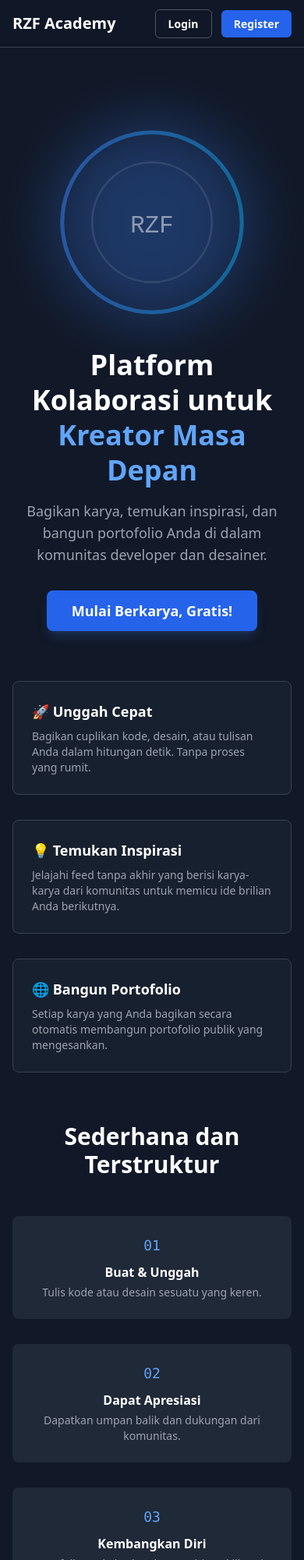
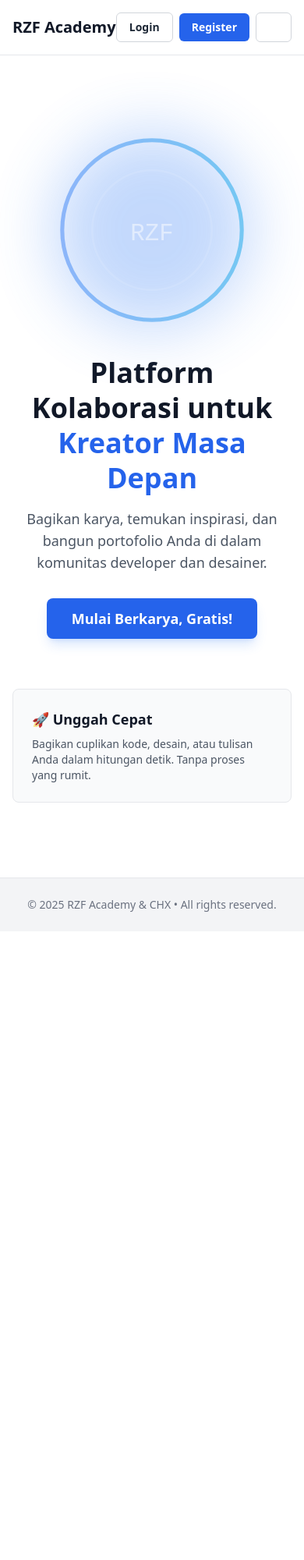
Before and after one commit to ChXz-pkl/blog-chx, a plain HTML site: page index.html in a window 390 px wide. Shown: the top 2000 px of the page at 78% size. After the commit the page ends 1194 px from the top, so only its background shows below. Drawn offline with nearby package versions, Linux system fonts and the light colour scheme.

Commit message:
Update index.html

```diff
--- a/index.html
+++ b/index.html
@@ -1,12 +1,17 @@
 <!DOCTYPE html>
-<html lang="id">
+<html lang="id" class="dark">
 <head>
     <meta charset="UTF-8" />
     <meta name="viewport" content="width=device-width, initial-scale=1" />
     <title>RZF Academy - Platform Kolaborasi Kreator</title>
     <script src="https://cdn.tailwindcss.com"></script>
+    <script>
+        tailwind.config = {
+            darkMode: 'class',
+        }
+    </script>
     <style>
-        /* CSS untuk animasi scroll */
+        /* CSS untuk animasi scroll (tidak berubah) */
         .animate-on-scroll {
             opacity: 0;
             transform: translateY(30px);
@@ -18,13 +23,18 @@
         }
     </style>
 </head>
-<body class="bg-gray-900 text-gray-200 min-h-screen flex flex-col font-sans">
+<body class="bg-white dark:bg-gray-900 text-gray-800 dark:text-gray-200 min-h-screen flex flex-col font-sans transition-colors duration-300">
 
-    <nav class="bg-gray-900/80 backdrop-blur-sm text-white px-4 md:px-8 py-4 flex justify-between items-center sticky top-0 z-20 border-b border-gray-700">
-        <h1 class="text-xl font-bold">RZF Academy</h1>
-        <div class="space-x-2">
-            <a href="login.html" class="px-4 py-2 border border-gray-600 rounded-md hover:bg-gray-800 text-sm font-semibold transition">Login</a>
+    <nav class="bg-white/80 dark:bg-gray-900/80 backdrop-blur-sm text-white px-4 md:px-8 py-4 flex justify-between items-center sticky top-0 z-20 border-b border-gray-200 dark:border-gray-700">
+        <h1 class="text-xl font-bold text-gray-900 dark:text-white">RZF Academy</h1>
+        <div class="flex items-center space-x-2">
+            <a href="login.html" class="px-4 py-2 border border-gray-300 dark:border-gray-600 text-gray-800 dark:text-gray-200 rounded-md hover:bg-gray-100 dark:hover:bg-gray-800 text-sm font-semibold transition">Login</a>
             <a href="registrasi.html" class="px-4 py-2 bg-blue-600 text-white rounded-md hover:bg-blue-500 text-sm font-bold transition">Register</a>
+
+            <button id="theme-toggle" type="button" class="px-3 py-2 border border-gray-300 dark:border-gray-600 rounded-md hover:bg-gray-100 dark:hover:bg-gray-800 transition">
+                <svg id="theme-toggle-dark-icon" class="w-5 h-5 hidden" fill="currentColor" viewBox="0 0 20 20"><path d="M17.293 13.293A8 8 0 016.707 2.707a8.001 8.001 0 1010.586 10.586z"></path></svg>
+                <svg id="theme-toggle-light-icon" class="w-5 h-5 hidden" fill="currentColor" viewBox="0 0 20 20"><path d="M10 2a1 1 0 011 1v1a1 1 0 11-2 0V3a1 1 0 011-1zm4 8a4 4 0 11-8 0 4 4 0 018 0zm-.464 4.95l.707.707a1 1 0 001.414-1.414l-.707-.707a1 1 0 00-1.414 1.414zm2.12-10.607a1 1 0 010 1.414l-.706.707a1 1 0 11-1.414-1.414l.707-.707a1 1 0 011.414 0zM17 11a1 1 0 100-2h-1a1 1 0 100 2h1zm-7 4a1 1 0 011 1v1a1 1 0 11-2 0v-1a1 1 0 011-1zM5.05 6.464A1 1 0 106.465 5.05l-.708-.707a1 1 0 00-1.414 1.414l.707.707zm-.707 10.607a1 1 0 011.414 0l.707-.707a1 1 0 111.414 1.414l-.707.707a1 1 0 01-1.414 0zM4 11a1 1 0 100-2H3a1 1 0 100 2h1z"></path></svg>
+            </button>
         </div>
     </nav>
 
@@ -32,24 +42,18 @@
 
         <section class="text-center my-16 md:my-24">
             <div class="relative w-64 h-64 md:w-80 md:h-80 mx-auto mb-8 flex items-center justify-center">
-                <div class="absolute inset-0 bg-blue-500 rounded-full blur-2xl opacity-30"></div>
+                <div class="absolute inset-0 bg-blue-500 rounded-full blur-2xl opacity-30 dark:opacity-40"></div>
                 <svg viewBox="0 0 100 100" class="relative z-10 animate-pulse">
-                    <defs>
-                        <linearGradient id="grad1" x1="0%" y1="0%" x2="100%" y2="0%">
-                            <stop offset="0%" style="stop-color:#3b82f6;stop-opacity:1" />
-                            <stop offset="100%" style="stop-color:#0ea5e9;stop-opacity:1" />
-                        </linearGradient>
-                    </defs>
+                    <defs><linearGradient id="grad1" x1="0%" y1="0%" x2="100%" y2="0%"><stop offset="0%" style="stop-color:#3b82f6;stop-opacity:1" /><stop offset="100%" style="stop-color:#0ea5e9;stop-opacity:1" /></linearGradient></defs>
                     <circle cx="50" cy="50" r="45" stroke="url(#grad1)" stroke-width="2" fill="none" />
                     <circle cx="50" cy="50" r="30" stroke="rgba(255,255,255,0.2)" stroke-width="1" fill="none" />
                     <text x="50" y="55" font-family="monospace" font-size="12" fill="white" text-anchor="middle">RZF</text>
                 </svg>
             </div>
-
-            <h2 class="text-4xl md:text-6xl font-extrabold text-white leading-tight">
-                Platform Kolaborasi untuk<br class="hidden md:block"/> <span class="text-blue-400">Kreator Masa Depan</span>
+            <h2 class="text-4xl md:text-6xl font-extrabold text-gray-900 dark:text-white leading-tight">
+                Platform Kolaborasi untuk<br class="hidden md:block"/> <span class="text-blue-600 dark:text-blue-400">Kreator Masa Depan</span>
             </h2>
-            <p class="text-gray-400 mt-4 text-lg max-w-2xl mx-auto">
+            <p class="text-gray-600 dark:text-gray-400 mt-4 text-lg max-w-2xl mx-auto">
                 Bagikan karya, temukan inspirasi, dan bangun portofolio Anda di dalam komunitas developer dan desainer.
             </p>
             <a href="registrasi.html" class="mt-8 inline-block px-8 py-3 bg-blue-600 text-white rounded-lg hover:bg-blue-500 font-bold text-lg transition-transform duration-300 hover:scale-105 shadow-lg shadow-blue-500/20">
@@ -59,63 +63,72 @@
 
         <section class="my-16 md:my-24">
             <div class="grid grid-cols-1 md:grid-cols-3 gap-8 text-left">
-                <div class="bg-gray-800/50 p-6 rounded-lg border border-gray-700 hover:border-blue-500 transition-colors duration-300 animate-on-scroll">
-                    <h4 class="font-semibold text-lg mb-2 text-white">🚀 Unggah Cepat</h4>
-                    <p class="text-gray-400 text-sm">Bagikan cuplikan kode, desain, atau tulisan Anda dalam hitungan detik. Tanpa proses yang rumit.</p>
+                <div class="bg-gray-50 dark:bg-gray-800/50 p-6 rounded-lg border border-gray-200 dark:border-gray-700 hover:border-blue-500 transition-colors duration-300 animate-on-scroll">
+                    <h4 class="font-semibold text-lg mb-2 text-gray-900 dark:text-white">🚀 Unggah Cepat</h4>
+                    <p class="text-gray-600 dark:text-gray-400 text-sm">Bagikan cuplikan kode, desain, atau tulisan Anda dalam hitungan detik. Tanpa proses yang rumit.</p>
                 </div>
-                <div class="bg-gray-800/50 p-6 rounded-lg border border-gray-700 hover:border-blue-500 transition-colors duration-300 animate-on-scroll" style="transition-delay: 150ms;">
-                    <h4 class="font-semibold text-lg mb-2 text-white">💡 Temukan Inspirasi</h4>
-                    <p class="text-gray-400 text-sm">Jelajahi feed tanpa akhir yang berisi karya-karya dari komunitas untuk memicu ide brilian Anda berikutnya.</p>
-                </div>
-                <div class="bg-gray-800/50 p-6 rounded-lg border border-gray-700 hover:border-blue-500 transition-colors duration-300 animate-on-scroll" style="transition-delay: 300ms;">
-                    <h4 class="font-semibold text-lg mb-2 text-white">🌐 Bangun Portofolio</h4>
-                    <p class="text-gray-400 text-sm">Setiap karya yang Anda bagikan secara otomatis membangun portofolio publik yang mengesankan.</p>
-                </div>
-            </div>
-        </section>
-
-        <section class="my-16 md:my-24 animate-on-scroll">
-            <h3 class="text-3xl font-bold text-center text-white mb-12">Sederhana dan Terstruktur</h3>
-            <div class="flex flex-col md:flex-row items-center justify-center gap-8 md:gap-4 text-center">
-                <div class="bg-gray-800 p-6 rounded-lg w-full md:w-1/4">
-                    <p class="text-blue-400 font-mono text-lg mb-2">01</p>
-                    <h4 class="font-semibold text-white">Buat & Unggah</h4>
-                    <p class="text-sm text-gray-400 mt-1">Tulis kode atau desain sesuatu yang keren.</p>
-                </div>
-                <div class="text-gray-500 font-mono hidden md:block">---></div>
-                <div class="bg-gray-800 p-6 rounded-lg w-full md:w-1/4">
-                    <p class="text-blue-400 font-mono text-lg mb-2">02</p>
-                    <h4 class="font-semibold text-white">Dapat Apresiasi</h4>
-                    <p class="text-sm text-gray-400 mt-1">Dapatkan umpan balik dan dukungan dari komunitas.</p>
-                </div>
-                <div class="text-gray-500 font-mono hidden md:block">---></div>
-                <div class="bg-gray-800 p-6 rounded-lg w-full md:w-1/4">
-                    <p class="text-blue-400 font-mono text-lg mb-2">03</p>
-                    <h4 class="font-semibold text-white">Kembangkan Diri</h4>
-                    <p class="text-sm text-gray-400 mt-1">Portofolio Anda berkembang seiring skill Anda.</p>
-                </div>
-            </div>
+                 </div>
         </section>
 
     </main>
 
-    <footer class="bg-gray-900 border-t border-gray-700 text-center text-gray-500 py-6 text-sm">
+    <footer class="bg-gray-100 dark:bg-gray-900 border-t border-gray-200 dark:border-gray-700 text-center text-gray-500 dark:text-gray-400 py-6 text-sm">
         &copy; 2025 RZF Academy & CHX • All rights reserved.
     </footer>
 
     <script>
         document.addEventListener('DOMContentLoaded', () => {
+            // --- Logika untuk Animasi Saat Scroll ---
             const observer = new IntersectionObserver((entries) => {
                 entries.forEach(entry => {
                     if (entry.isIntersecting) {
                         entry.target.classList.add('is-visible');
                     }
                 });
-            }, {
-                threshold: 0.1
-            });
-            const elementsToAnimate = document.querySelectorAll('.animate-on-scroll');
-            elementsToAnimate.forEach(el => observer.observe(el));
+            }, { threshold: 0.1 });
+            document.querySelectorAll('.animate-on-scroll').forEach(el => observer.observe(el));
+
+            // --- Logika untuk Light/Dark Mode Toggle ---
+            const themeToggleDarkIcon = document.getElementById('theme-toggle-dark-icon');
+            const themeToggleLightIcon = document.getElementById('theme-toggle-light-icon');
+            const themeToggleButton = document.getElementById('theme-toggle');
+            const htmlElement = document.documentElement;
+
+            // Fungsi untuk mengganti tema
+            const toggleTheme = () => {
+                const isDarkMode = htmlElement.classList.toggle('dark');
+                localStorage.setItem('theme', isDarkMode ? 'dark' : 'light');
+                updateIcon(isDarkMode);
+            };
+
+            // Fungsi untuk update ikon
+            const updateIcon = (isDarkMode) => {
+                themeToggleDarkIcon.classList.toggle('hidden', !isDarkMode);
+                themeToggleLightIcon.classList.toggle('hidden', isDarkMode);
+            };
+
+            // Cek tema saat halaman dimuat
+            const currentTheme = localStorage.getItem('theme');
+            const prefersDark = window.matchMedia('(prefers-color-scheme: dark)').matches;
+
+            let isDarkMode;
+            if (currentTheme === 'dark') {
+                isDarkMode = true;
+            } else if (currentTheme === 'light') {
+                isDarkMode = false;
+            } else {
+                isDarkMode = prefersDark;
+            }
+
+            if (isDarkMode) {
+                htmlElement.classList.add('dark');
+            } else {
+                htmlElement.classList.remove('dark');
+            }
+            updateIcon(isDarkMode);
+
+            // Event listener untuk tombol
+            themeToggleButton.addEventListener('click', toggleTheme);
         });
     </script>
 </body>
```
